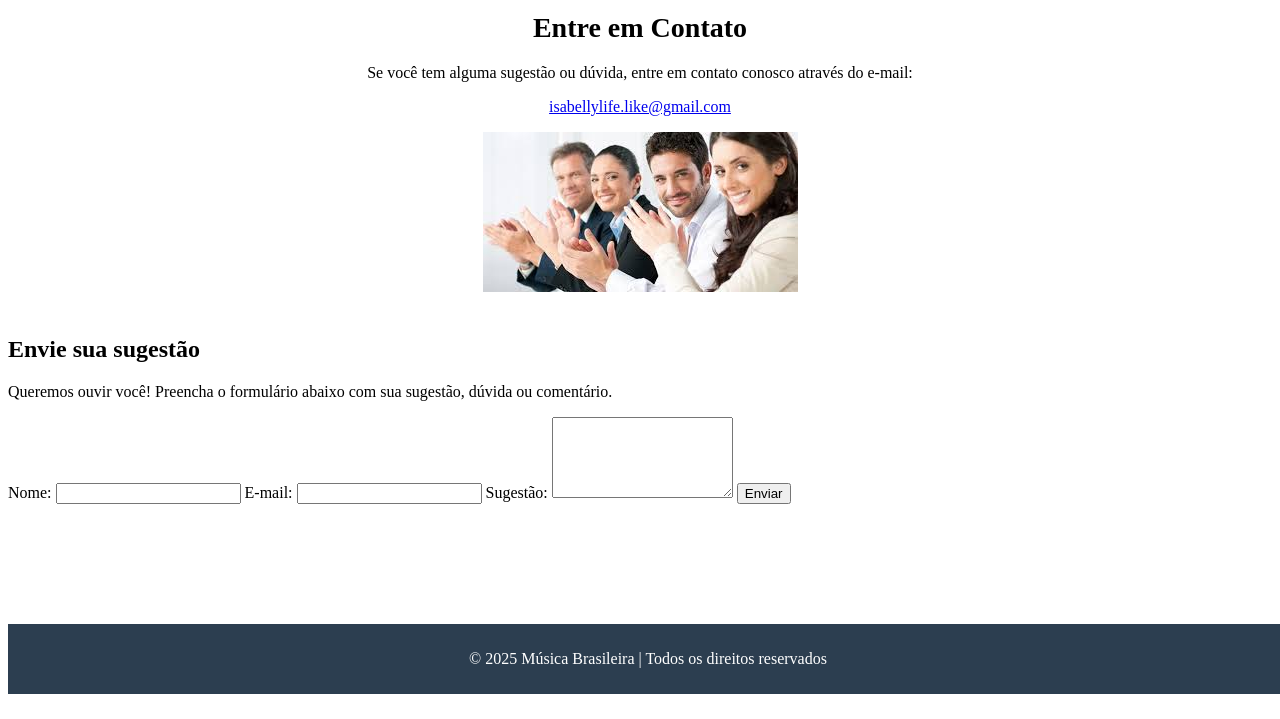
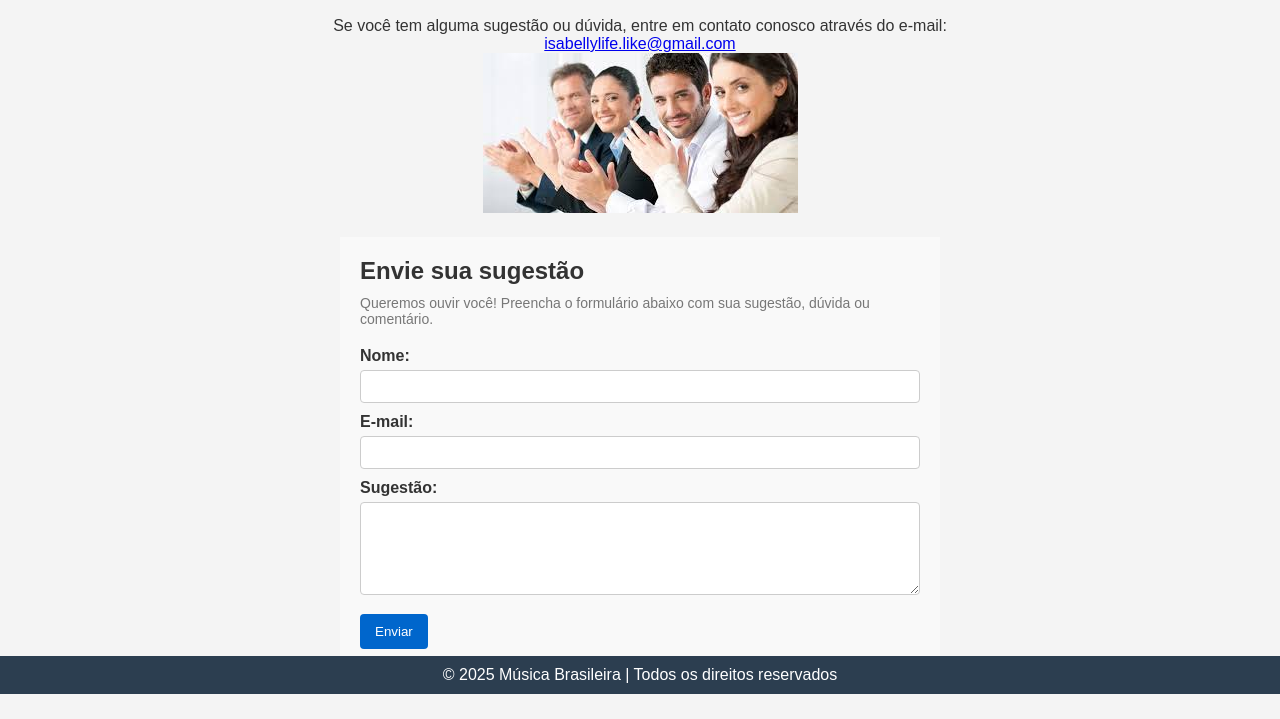
Before and after one commit to vinicius777-off/musicas-brasileiras-, a plain HTML site: page contato.html in a window 1280 px wide. Shown: the part 106-825 px from the top of the page. Before the commit the page ends 800 px from the top, so only its background shows below. Drawn offline with Linux system fonts and the light colour scheme.

Commit message:
Update style.css

```diff
--- a/style.css
+++ b/style.css
@@ -1,4 +1,4 @@
-'* {
+* {
     margin: 0;
     padding: 0;
     box-sizing: border-box;
@@ -10,6 +10,7 @@ body {
     color: #333;
     padding-bottom: 50px;
 }
+
 
 header {
     background-color: #2c3e50;
@@ -38,6 +39,7 @@ header nav ul li a:hover {
     color: #3498db;
 }
 
+
 .hero {
     background-color: #3498db;
     color: white;
@@ -48,6 +50,7 @@ header nav ul li a:hover {
 .hero h1 {
     font-size: 36px;
 }
+
 
 .musicas {
     padding: 20px;
@@ -76,6 +79,7 @@ header nav ul li a:hover {
     margin-bottom: 20px;
 }
 
+
 table {
     margin: 20px auto;
     width: 80%;
@@ -94,6 +98,55 @@ table img {
     border-radius: 5px;
 }
 
+
+.formulario-contato {
+    padding: 20px;
+    max-width: 600px;
+    margin: auto;
+    background-color: #f9f9f9;
+}
+
+.formulario-contato h2 {
+    color: #333;
+    margin-bottom: 10px;
+}
+
+.formulario-contato p.subline {
+    color: #777;
+    font-size: 14px;
+    margin-bottom: 20px;
+}
+
+.formulario-contato label {
+    display: block;
+    margin-top: 10px;
+    font-weight: bold;
+}
+
+.formulario-contato input,
+.formulario-contato textarea {
+    width: 100%;
+    padding: 8px;
+    margin-top: 5px;
+    border: 1px solid #ccc;
+    border-radius: 4px;
+}
+
+.formulario-contato button {
+    margin-top: 15px;
+    padding: 10px 15px;
+    background-color: #0066cc;
+    color: white;
+    border: none;
+    border-radius: 4px;
+    cursor: pointer;
+}
+
+.formulario-contato button:hover {
+    background-color: #004d99;
+}
+
+
 footer {
     position: fixed;
     bottom: 0;
@@ -103,6 +156,7 @@ footer {
     padding: 10px 0;
     text-align: center;
 }
+
 
 @media (max-width: 768px) {
     body {
@@ -132,9 +186,8 @@ footer {
         padding: 20px 0;
     }
 
-
     table {
         width: 100%;
         margin: 15px 0;
     }
-}'
+}
```
